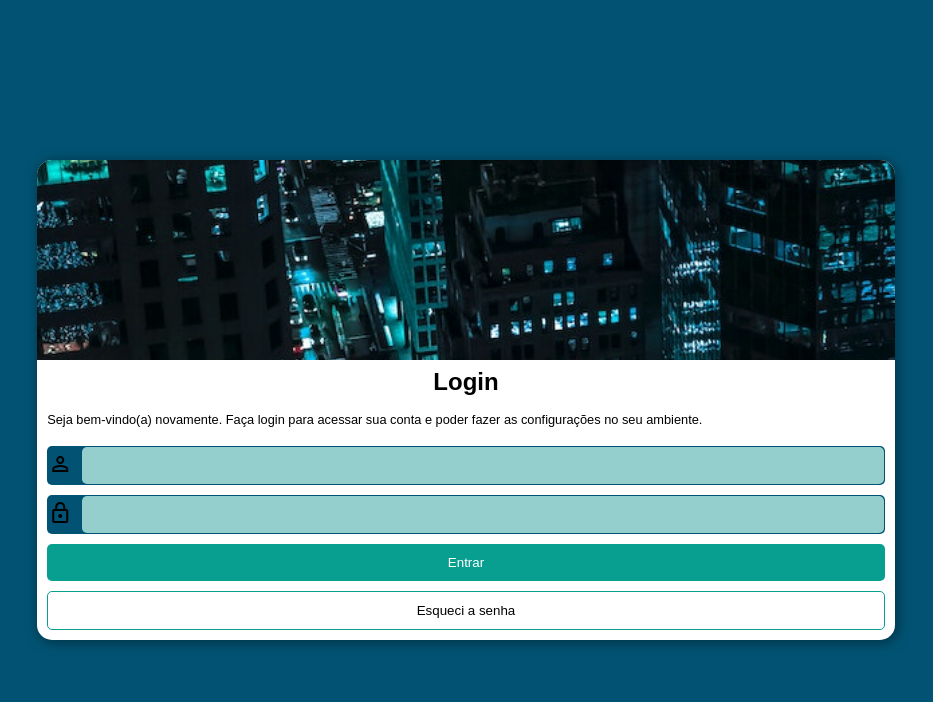
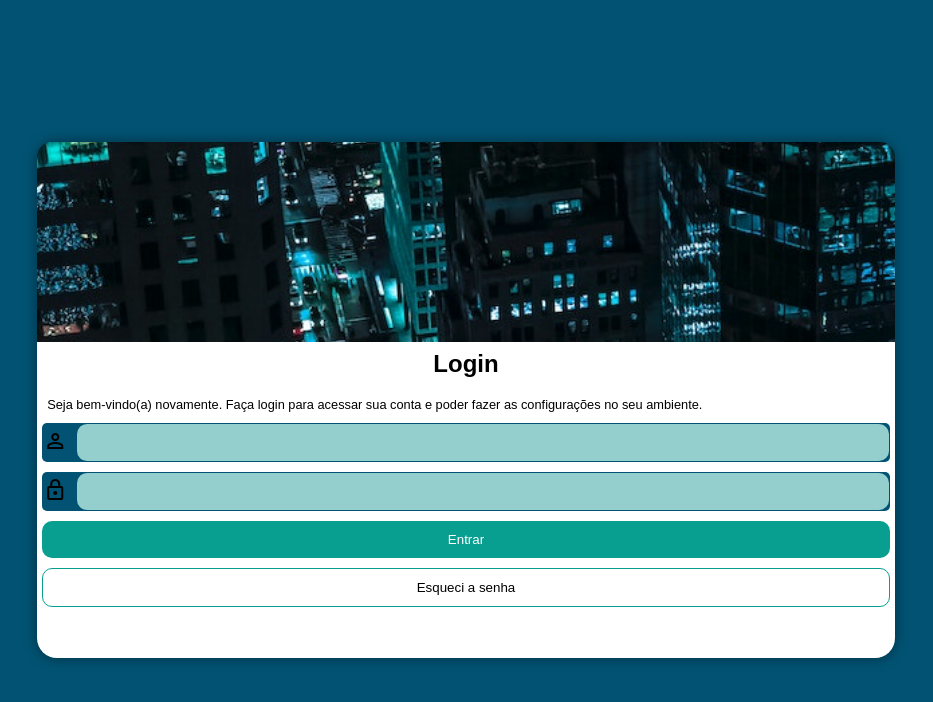
Before and after one commit to Yan0liveir/projeto_login, a plain HTML site: page index.html in a window 1280 px wide. Shown: the whole page, without its empty margins (174-1107 px from the left). Drawn offline with nearby package versions, Linux system fonts and the light colour scheme.

Commit message:
algumas alterações no projeto login

```diff
--- a/estilos/style.css
+++ b/estilos/style.css
@@ -5,7 +5,9 @@
     --cor_botao:#099f90;
     --cor_input:#94cfcd;
 }
-
+*{
+    box-sizing: border-box;
+}
 body{
     height: 100vh;
     background-color:var(--cor1);
@@ -18,9 +20,8 @@ body{
 main{
     background-color: var(--brancoPadrao);
     width: 67vw;
-    /* margin: auto; */
-    border-radius: 15px;
-    box-shadow: 2px 2px 13px 1px rgba(0, 0, 0, 0.381);
+    border-radius: 20px;
+    box-shadow: 0px 0px 13px 1px rgba(0, 0, 0, 0.381);
 
 }
 main h1{
@@ -30,11 +31,12 @@ main h1{
     font-weight: bolder;
 }
 main p{
+    line-height: 17px;
     padding: 10px;
     font-size: .8em;
 }
 form{
-    padding: 10px;
+    padding: 0px 5px 51px 5px;
 }
 .informacoes{
     background-color:var(--cor1);
@@ -49,7 +51,7 @@ form{
 input{
     width: 100%;
     padding: 11px;
-    border-radius: 5px;
+    border-radius: 10px;
     border: none;
     background-color:var(--cor_input);
 }
--- a/index.html
+++ b/index.html
@@ -10,7 +10,9 @@
 </head>
 <body>
     <main>
-        <div id="imagem"></div>
+        <div id="imagem">
+            <!--Aqui vai a imagem no CSS-->
+        </div>
         <h1>Login</h1>
         <p>Seja bem-vindo(a) novamente. Faça login para acessar sua conta e poder fazer as configurações no seu ambiente.</p>
         <form action="#" method="post">
```
